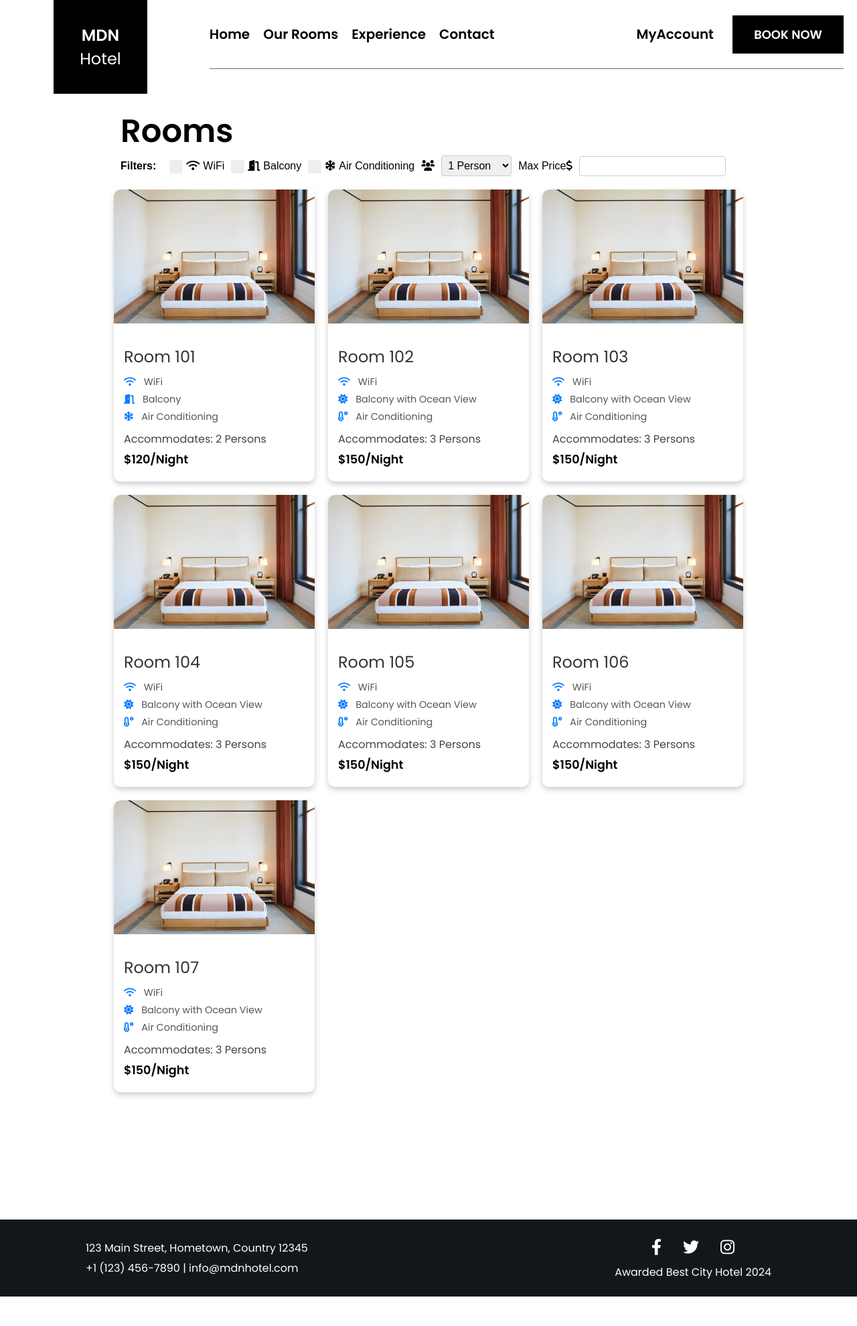
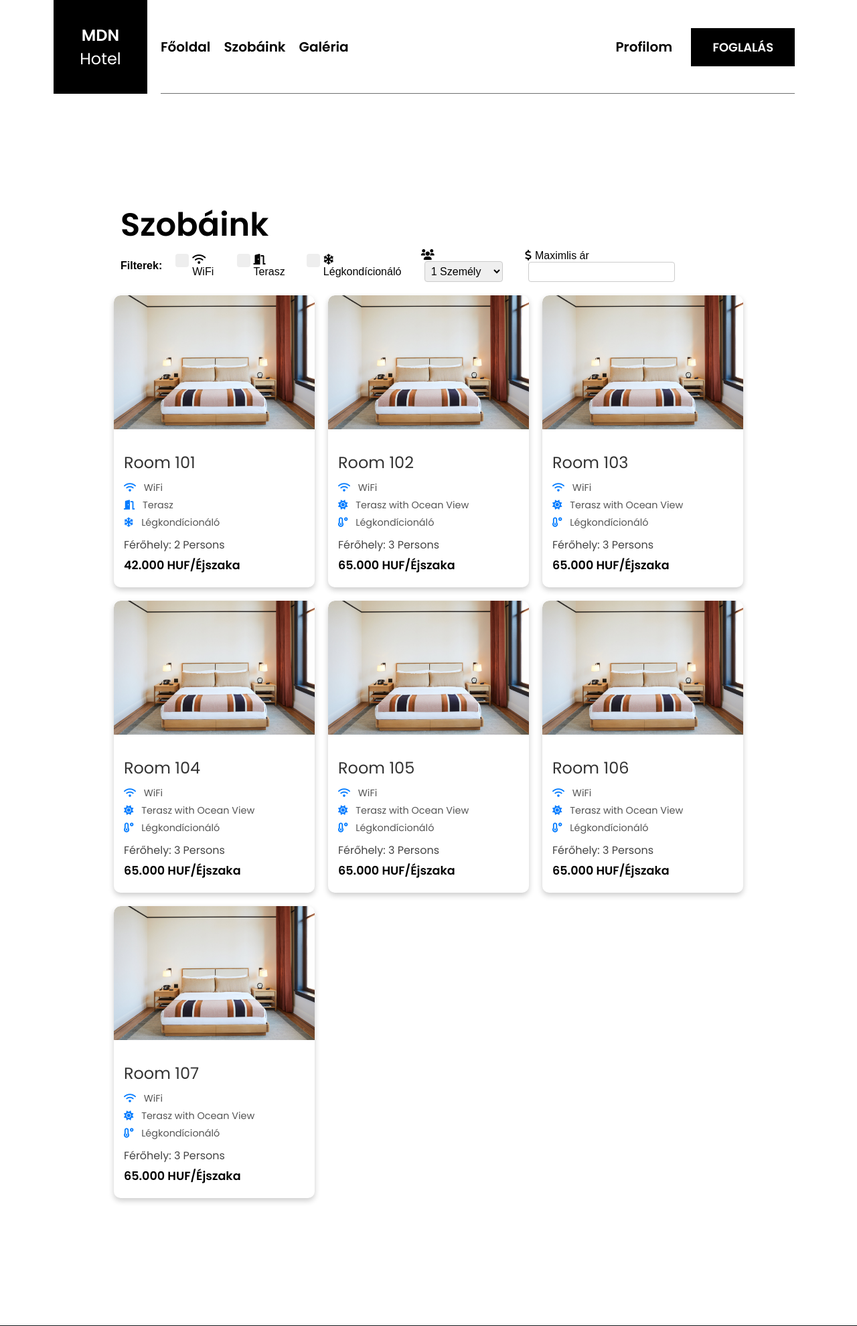
Before and after one commit to norbertkiss04/web-hotel, a PHP site: page /reservation.html in a window 1280 px wide. Shown: the top 1980 px of the page at 67% size. Before the commit the page ends 1936 px from the top, so only its background shows below. Run offline with PHP 8.4, Linux system fonts and the light colour scheme.

Commit message:
Responsive navbar, small changes

```diff
--- a/css/global.css
+++ b/css/global.css
@@ -17,10 +17,14 @@ ul {
   list-style: none;
 }
 
+.nav-container {
+  display: flex;
+}
+
 .nav-bar {
-  position: absolute;
+  /* position: absolute;
   top: 0;
-  right: 0;
+  right: 0; */
   width: 74%;
   z-index: 10;
   display: flex;
--- a/css/reservation_style.css
+++ b/css/reservation_style.css
@@ -127,6 +127,7 @@
     overflow: hidden;
     box-shadow: 0 4px 8px rgba(0, 0, 0, 0.2);
     transition: transform 0.3s ease-in-out;
+    cursor: pointer;
 }
 
 .room-card:hover {
--- a/reservation.html
+++ b/reservation.html
@@ -14,193 +14,217 @@
       rel="stylesheet"
       href="https://cdnjs.cloudflare.com/ajax/libs/font-awesome/6.0.0-beta3/css/all.min.css"
     />
+    <script src="./js/global.js"></script>
+    <script>
+      function navigate(url) {
+        window.location.href = url;
+      }
+    </script>
   </head>
   <body>
+    <div class="nav-container">
       <div class="logo">
         <p class="x">MDN</p>
         <p>Hotel</p>
       </div>
       <div class="nav-bar">
-      <nav>
+        <nav class="nav">
           <ul>
-          <li><a href="./index.html">Home</a></li>
-          <li><a href="./room.html">Our Rooms</a></li>
-          <li><a href="#experience">Experience</a></li>
-          <li><a href="#contact">Contact</a></li>
+            <li><a href="./index.html">Főoldal</a></li>
+            <li><a href="./reservation.html">Szobáink</a></li>
+            <li><a href="./gallery.html">Galéria</a></li>
           </ul>
         </nav>
         <div class="book-now">
-        <a class="my-account-text" href="./profile.html">MyAccount</a>
-        <a class="book-now-text" href="#book">BOOK NOW</a>
+          <a class="my-account-text" href="./profile.html">Profilom</a>
+          <a class="book-now-text" href="./reservation.html">FOGLALÁS</a>
+        </div>
+        <div class="hamburger-menu-icon" onclick="showHamburgerMenu()">
+          <i class="fa-solid fa-bars"></i>
+        </div>
+          <div class="hamburger-menu" id="hamburger-menu">
+            <div class="hamburger-menu-close-icon" onclick="hideHamburgerMenu()">
+              <i class="fa-solid fa-times"></i>
+            </div>
+            <nav class="nav-mobile">
+              <ul>
+                <li><a href="./index.html">Főoldal</a></li>
+                <li><a href="./reservation.html">Szobáink</a></li>
+                <li><a href="./gallery.html">Galéria</a></li>
+                <li><a href="./profile.html">Profilom</a></li>
+                <li><a href="./reservation.html">Foglalás</a></li>
+              </ul>
+            </nav>
+          </div>
       </div>
     </div>
     <header class="up">
       <div>
-        <h1>Rooms</h1>
+        <h1>Szobáink</h1>
         <div class="filter">
-          <span class="filter-label">Filters:</span>
+          <span class="filter-label">Filterek:</span>
           <label class="custom-checkbox"
             ><i class="fas fa-wifi icon"></i>WiFi<input
               type="checkbox"
               name="wifi" /><span class="checkmark"></span
           ></label>
           <label class="custom-checkbox"
-            ><i class="fas fa-door-open icon"></i>Balcony<input
+            ><i class="fas fa-door-open icon"></i>Terasz<input
               type="checkbox"
               name="balcony" /><span class="checkmark"></span
           ></label>
           <label class="custom-checkbox"
-            ><i class="fas fa-snowflake icon"></i>Air Conditioning<input
+            ><i class="fas fa-snowflake icon"></i>Légkondícionáló<input
               type="checkbox"
               name="ac" /><span class="checkmark"></span
           ></label>
           <label
             ><i class="fas fa-users icon"></i
             ><select name="people">
-              <option value="1">1 Person</option>
-              <option value="2">2 People</option>
-              <option value="3">3 People</option>
-              <option value="4">4+ People</option>
+              <option value="1">1 Személy</option>
+              <option value="2">2 Személy</option>
+              <option value="3">3 Személy</option>
+              <option value="4">4+ Személy</option>
             </select></label
           >
           <label
-            >Max Price<i class="fas fa-dollar-sign icon"></i
-            ><input type="number" class="input-field" name="price" min="0"
+            ><i class="fas fa-dollar-sign icon"></i
+              >Maximlis ár<input type="number" class="input-field" name="price" min="0"
           /></label>
         </div>
       </div>
     </header>
     <section class="room-section">
       <div class="rooms">
-        <div class="room-card">
+        <div class="room-card" onclick="navigate('./room.html')">
           <img src="./img/hotel-room.jpg" alt="Room 101" class="room-image" />
           <div class="room-info">
             <h2 class="room-title">Room 101</h2>
             <div class="room-amenities">
               <span><i class="fas fa-wifi"></i> WiFi</span>
-              <span><i class="fas fa-door-open"></i> Balcony</span>
-              <span><i class="fas fa-snowflake"></i> Air Conditioning</span>
+              <span><i class="fas fa-door-open"></i> Terasz</span>
+              <span><i class="fas fa-snowflake"></i> Légkondícionáló</span>
             </div>
             <div class="room-capacity">
-              <span>Accommodates: 2 Persons</span>
+              <span>Férőhely: 2 Persons</span>
             </div>
             <div class="room-price">
-              <span>$120/Night</span>
+              <span>42.000 HUF/Éjszaka</span>
             </div>
           </div>
         </div>
-        <div class="room-card">
+        <div class="room-card" onclick="navigate('./room.html')">
           <img src="./img/hotel-room.jpg" alt="Room 102" class="room-image" />
           <div class="room-info">
             <h2 class="room-title">Room 102</h2>
             <div class="room-amenities">
               <span><i class="fas fa-wifi"></i> WiFi</span>
-              <span><i class="fas fa-sun"></i> Balcony with Ocean View</span>
+              <span><i class="fas fa-sun"></i> Terasz with Ocean View</span>
               <span
-                ><i class="fas fa-temperature-low"></i> Air Conditioning</span
+                ><i class="fas fa-temperature-low"></i> Légkondícionáló</span
               >
             </div>
             <div class="room-capacity">
-              <span>Accommodates: 3 Persons</span>
+              <span>Férőhely: 3 Persons</span>
             </div>
             <div class="room-price">
-              <span>$150/Night</span>
+              <span>65.000 HUF/Éjszaka</span>
             </div>
           </div>
         </div>
 
-        <div class="room-card">
+        <div class="room-card" onclick="navigate('./room.html')">
           <img src="./img/hotel-room.jpg" alt="Room 102" class="room-image" />
           <div class="room-info">
             <h2 class="room-title">Room 103</h2>
             <div class="room-amenities">
               <span><i class="fas fa-wifi"></i> WiFi</span>
-              <span><i class="fas fa-sun"></i> Balcony with Ocean View</span>
+              <span><i class="fas fa-sun"></i> Terasz with Ocean View</span>
               <span
-                ><i class="fas fa-temperature-low"></i> Air Conditioning</span
+                ><i class="fas fa-temperature-low"></i> Légkondícionáló</span
               >
             </div>
             <div class="room-capacity">
-              <span>Accommodates: 3 Persons</span>
+              <span>Férőhely: 3 Persons</span>
             </div>
             <div class="room-price">
-              <span>$150/Night</span>
+              <span>65.000 HUF/Éjszaka</span>
             </div>
           </div>
         </div>
-        <div class="room-card">
+        <div class="room-card" onclick="navigate('./room.html')">
           <img src="./img/hotel-room.jpg" alt="Room 102" class="room-image" />
           <div class="room-info">
             <h2 class="room-title">Room 104</h2>
             <div class="room-amenities">
               <span><i class="fas fa-wifi"></i> WiFi</span>
-              <span><i class="fas fa-sun"></i> Balcony with Ocean View</span>
+              <span><i class="fas fa-sun"></i> Terasz with Ocean View</span>
               <span
-                ><i class="fas fa-temperature-low"></i> Air Conditioning</span
+                ><i class="fas fa-temperature-low"></i> Légkondícionáló</span
               >
             </div>
             <div class="room-capacity">
-              <span>Accommodates: 3 Persons</span>
+              <span>Férőhely: 3 Persons</span>
             </div>
             <div class="room-price">
-              <span>$150/Night</span>
+              <span>65.000 HUF/Éjszaka</span>
             </div>
           </div>
         </div>
-        <div class="room-card">
+        <div class="room-card" onclick="navigate('./room.html')">
           <img src="./img/hotel-room.jpg" alt="Room 102" class="room-image" />
           <div class="room-info">
             <h2 class="room-title">Room 105</h2>
             <div class="room-amenities">
               <span><i class="fas fa-wifi"></i> WiFi</span>
-              <span><i class="fas fa-sun"></i> Balcony with Ocean View</span>
+              <span><i class="fas fa-sun"></i> Terasz with Ocean View</span>
               <span
-                ><i class="fas fa-temperature-low"></i> Air Conditioning</span
+                ><i class="fas fa-temperature-low"></i> Légkondícionáló</span
               >
             </div>
             <div class="room-capacity">
-              <span>Accommodates: 3 Persons</span>
+              <span>Férőhely: 3 Persons</span>
             </div>
             <div class="room-price">
-              <span>$150/Night</span>
+              <span>65.000 HUF/Éjszaka</span>
             </div>
           </div>
         </div>
-        <div class="room-card">
+        <div class="room-card" onclick="navigate('./room.html')">
           <img src="./img/hotel-room.jpg" alt="Room 102" class="room-image" />
           <div class="room-info">
             <h2 class="room-title">Room 106</h2>
             <div class="room-amenities">
               <span><i class="fas fa-wifi"></i> WiFi</span>
-              <span><i class="fas fa-sun"></i> Balcony with Ocean View</span>
+              <span><i class="fas fa-sun"></i> Terasz with Ocean View</span>
               <span
-                ><i class="fas fa-temperature-low"></i> Air Conditioning</span
+                ><i class="fas fa-temperature-low"></i> Légkondícionáló</span
               >
             </div>
             <div class="room-capacity">
-              <span>Accommodates: 3 Persons</span>
+              <span>Férőhely: 3 Persons</span>
             </div>
             <div class="room-price">
-              <span>$150/Night</span>
+              <span>65.000 HUF/Éjszaka</span>
             </div>
           </div>
         </div>
-        <div class="room-card">
+        <div class="room-card" onclick="navigate('./room.html')">
           <img src="./img/hotel-room.jpg" alt="Room 102" class="room-image" />
           <div class="room-info">
             <h2 class="room-title">Room 107</h2>
             <div class="room-amenities">
               <span><i class="fas fa-wifi"></i> WiFi</span>
-              <span><i class="fas fa-sun"></i> Balcony with Ocean View</span>
+              <span><i class="fas fa-sun"></i> Terasz with Ocean View</span>
               <span
-                ><i class="fas fa-temperature-low"></i> Air Conditioning</span
+                ><i class="fas fa-temperature-low"></i> Légkondícionáló</span
               >
             </div>
             <div class="room-capacity">
-              <span>Accommodates: 3 Persons</span>
+              <span>Férőhely: 3 Persons</span>
             </div>
             <div class="room-price">
-              <span>$150/Night</span>
+              <span>65.000 HUF/Éjszaka</span>
             </div>
           </div>
         </div>
--- a/sign_in.html
+++ b/sign_in.html
@@ -8,7 +8,7 @@
       href="https://fonts.googleapis.com/css2?family=Poppins:wght@400;600&display=swap"
       rel="stylesheet"
     />
-    <title>Document</title>
+    <title>Bejelentkezés</title>
   </head>
   <body>
     <div class="sing_in_content_container">
--- a/sign_up.html
+++ b/sign_up.html
@@ -4,7 +4,7 @@
     <meta charset="UTF-8" />
     <meta name="viewport" content="width=device-width, initial-scale=1.0" />
     <link rel="stylesheet" href="./css/sign_in_style.css" />
-    <title>Document</title>
+    <title>Regisztáció</title>
     <link
       href="https://fonts.googleapis.com/css2?family=Poppins:wght@400;600&display=swap"
       rel="stylesheet"
```
Also changed, not shown: other parts of css/global.css (+71 -3 lines), adminpanel.html (+6 -13 lines), css/homepage.css (+8 -0 lines), gallery.html (added, +11 -0 lines), index.html (+26 -7 lines), js/global.js (added, +10 -0 lines), profile.html (+31 -12 lines), room.html (+27 -8 lines). Lines whose indentation alone changed are shown as unchanged.
